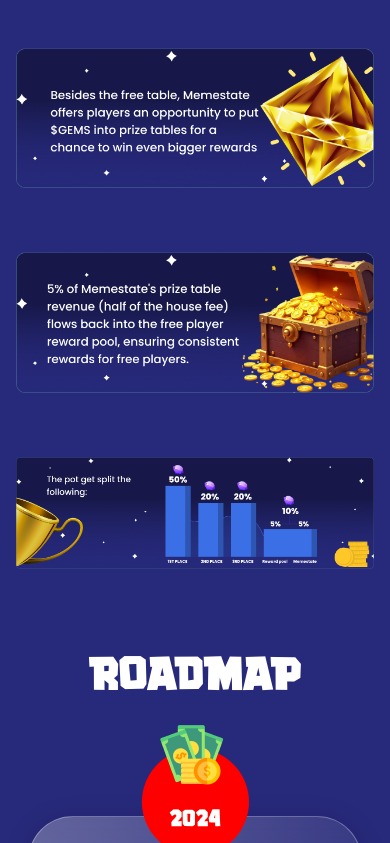
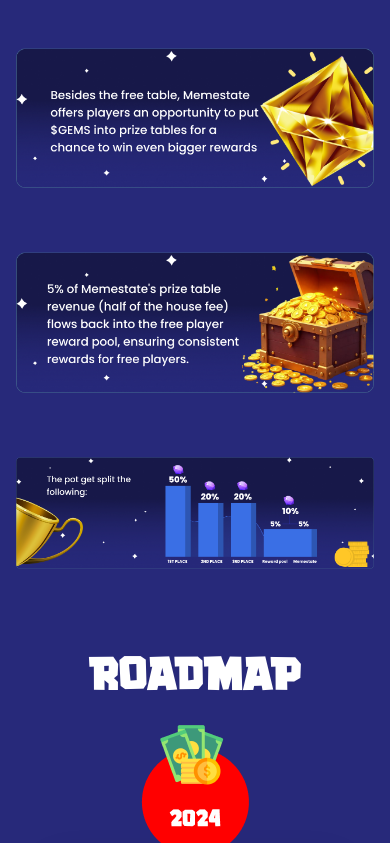
Before and after one commit to codiejay/memestateweb, a React (Vite) app: page / in a window 390 px wide. Shown: the part 11157-12000 px from the top of the page. Built offline with nearby package versions, Linux system fonts and the light colour scheme.

Commit message:
Position Road Map Image correctly for Mobile Responsiveness

```diff
--- a/src/component/GlassCard/GlassCard.jsx
+++ b/src/component/GlassCard/GlassCard.jsx
@@ -1,7 +1,7 @@
 const GlassCard = ({ maxWidth, image, content }) => {
   return (
     <div className="flex flex-col items-center justify-center h-full    ">
-      <div className="-mb-10 z-50">
+      <div className="lg:-mb-10 -mb-1 z-50">
         <img
           src={`/images/${image}`}
           alt="road1"
```
